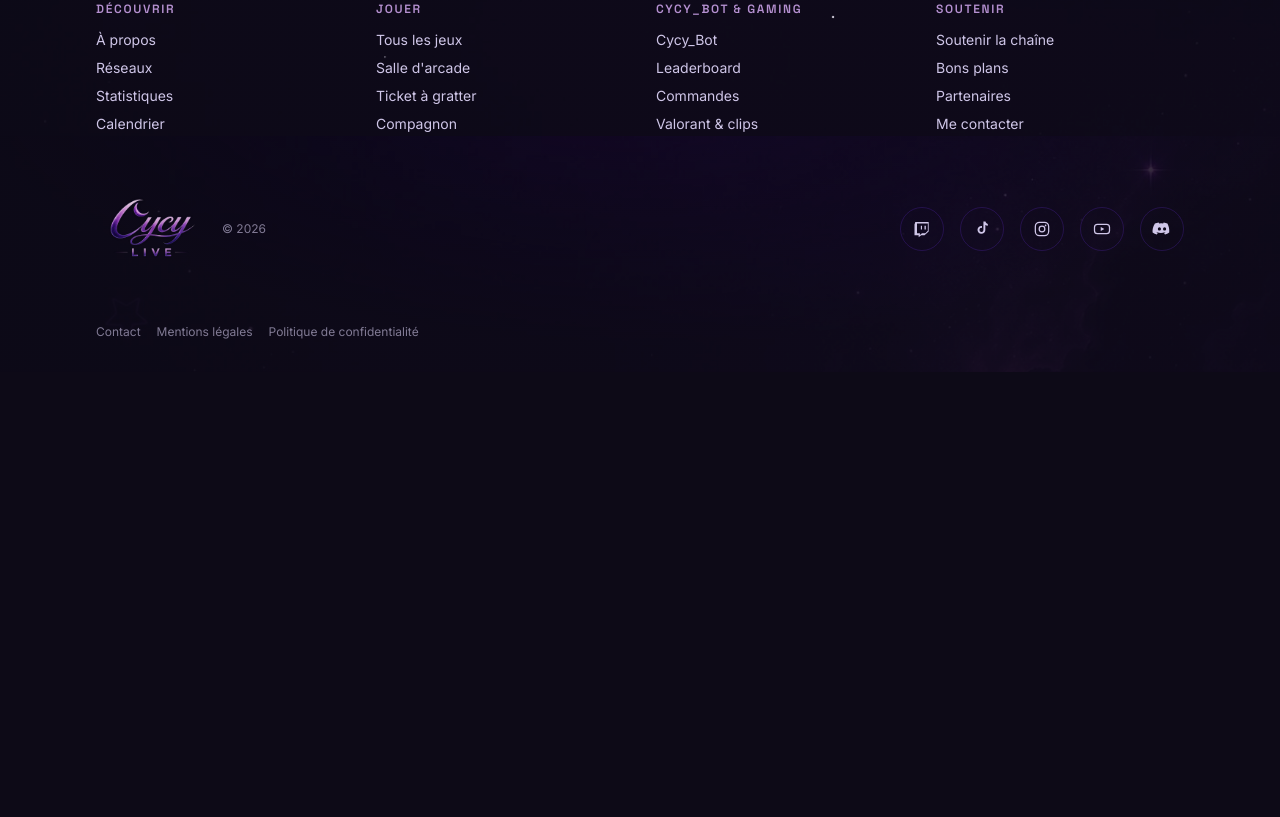
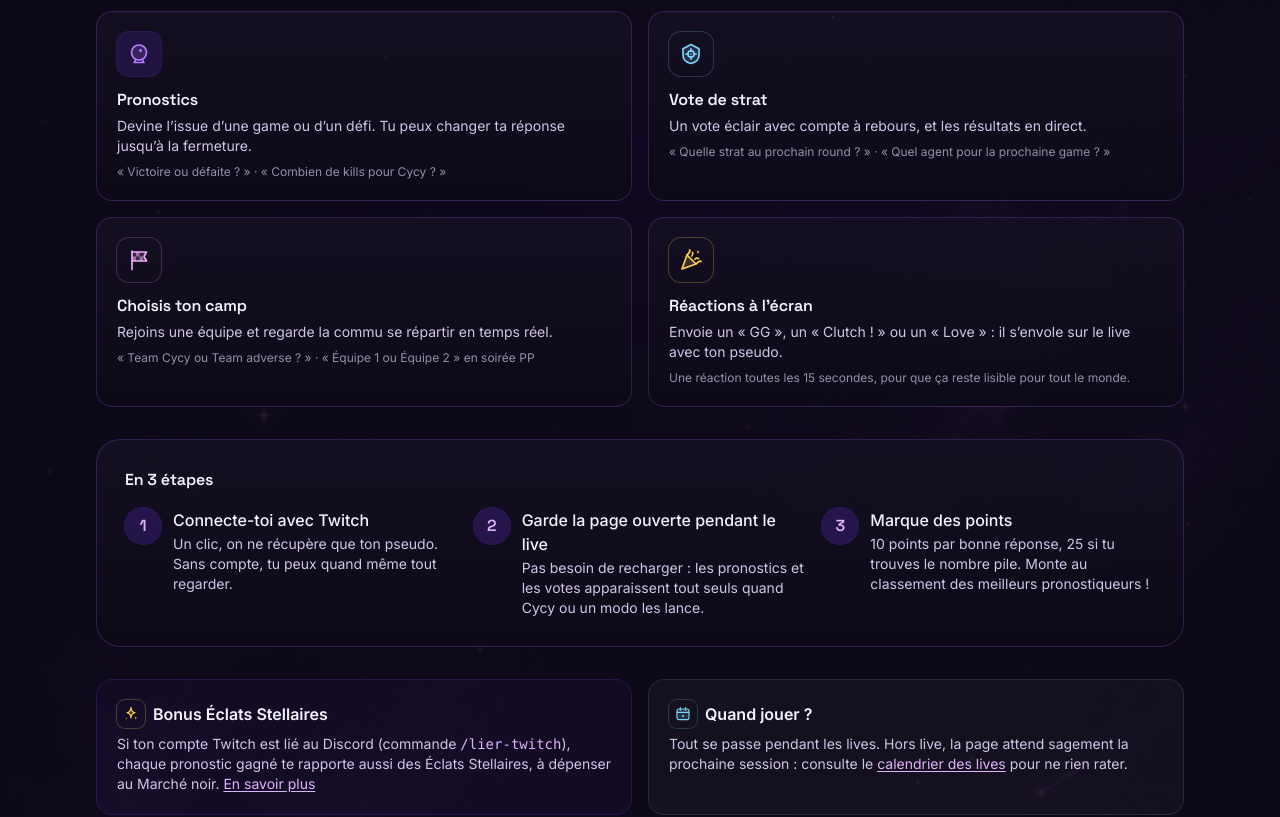
Before and after one commit to cycy-bot/cycylive, a Next.js app: page /live in a window 1280 px wide. Shown: the part 664-1481 px from the top of the page. Before the commit the page ends 1036 px from the top, so only its background shows below. Built offline with nearby package versions, Linux system fonts and the light colour scheme; no server answers.

Commit message:
Page /live : partie explicative (pronostics, vote de strat, camps, réactions, 3 étapes, bonus Éclats), visible même hors live
Co-Authored-By: Claude Opus 5.5 <noreply@anthropic.com>
Claude-Session: https://claude.ai/code/session_013J1C5BsBqe8EHpWxZ87wdW

```diff
--- a/app/live/page.tsx
+++ b/app/live/page.tsx
@@ -2,6 +2,7 @@ import type { Metadata } from "next";
 import EntetePage from "@/components/EntetePage";
 import AccentCosmique from "@/components/AccentCosmique";
 import InterfaceLive from "@/components/live/InterfaceLive";
+import ExplicationLive from "@/components/live/ExplicationLive";
 
 export const metadata: Metadata = {
   title: "Jouer pendant le live | Cycylive",
@@ -25,6 +26,7 @@ export default function LivePage() {
         intro="Pronostique, vote la strat, choisis ton camp et réagis en direct : tout se met à jour en même temps que le live, sans noyer le chat."
       />
       <InterfaceLive />
+      <ExplicationLive />
     </div>
   );
 }
--- /dev/null
+++ b/components/live/ExplicationLive.tsx
@@ -0,0 +1,91 @@
+// Partie explicative de cycylive.fr/live : toujours visible (surtout hors live, quand rien n'est en cours).
+import Link from "next/link";
+import { Pastille, type Teinte } from "@/components/icones/Icone";
+import type { NomIcone } from "@/components/icones/banque";
+import TitreSection from "@/components/icones/TitreSection";
+
+const POSSIBILITES: { icone: NomIcone; teinte: Teinte; titre: string; texte: string; exemple: string }[] = [
+  {
+    icone: "boule", teinte: "violet", titre: "Pronostics",
+    texte: "Devine l’issue d’une game ou d’un défi. Tu peux changer ta réponse jusqu’à la fermeture.",
+    exemple: "« Victoire ou défaite ? » · « Combien de kills pour Cycy ? »",
+  },
+  {
+    icone: "tactique", teinte: "ciel", titre: "Vote de strat",
+    texte: "Un vote éclair avec compte à rebours, et les résultats en direct.",
+    exemple: "« Quelle strat au prochain round ? » · « Quel agent pour la prochaine game ? »",
+  },
+  {
+    icone: "drapeau", teinte: "fuchsia", titre: "Choisis ton camp",
+    texte: "Rejoins une équipe et regarde la commu se répartir en temps réel.",
+    exemple: "« Team Cycy ou Team adverse ? » · « Équipe 1 ou Équipe 2 » en soirée PP",
+  },
+  {
+    icone: "fete", teinte: "or", titre: "Réactions à l’écran",
+    texte: "Envoie un « GG », un « Clutch ! » ou un « Love » : il s’envole sur le live avec ton pseudo.",
+    exemple: "Une réaction toutes les 15 secondes, pour que ça reste lisible pour tout le monde.",
+  },
+];
+
+const ETAPES = [
+  { n: 1, titre: "Connecte-toi avec Twitch", texte: "Un clic, on ne récupère que ton pseudo. Sans compte, tu peux quand même tout regarder." },
+  { n: 2, titre: "Garde la page ouverte pendant le live", texte: "Pas besoin de recharger : les pronostics et les votes apparaissent tout seuls quand Cycy ou un modo les lance." },
+  { n: 3, titre: "Marque des points", texte: "10 points par bonne réponse, 25 si tu trouves le nombre pile. Monte au classement des meilleurs pronostiqueurs !" },
+];
+
+export default function ExplicationLive() {
+  return (
+    <section aria-labelledby="explication-titre" className="mt-12 space-y-8">
+      <div>
+        <TitreSection id="explication-titre" icone="manette" className="mb-2">Comment ça marche ?</TitreSection>
+        <p className="text-ink-soft max-w-3xl">
+          Pendant les lives, au lieu d’enchaîner les commandes dans le chat, tu participes ici : depuis ton téléphone en regardant le live, ou
+          directement sur cette page (le lecteur Twitch est intégré). Le chat reste lisible pour discuter, et toi, tu joues.
+        </p>
+      </div>
+
+      <div className="grid gap-4 sm:grid-cols-2">
+        {POSSIBILITES.map((p) => (
+          <article key={p.titre} className="carte-holo rounded-2xl p-5">
+            <Pastille nom={p.icone} teinte={p.teinte} />
+            <h3 className="mt-3 font-semibold text-ink">{p.titre}</h3>
+            <p className="mt-1 text-sm text-ink-soft">{p.texte}</p>
+            <p className="mt-2 text-xs text-ink-soft/70">{p.exemple}</p>
+          </article>
+        ))}
+      </div>
+
+      <div className="carte-holo rounded-3xl p-6 md:p-7">
+        <h3 className="font-semibold text-ink mb-4">En 3 étapes</h3>
+        <ol className="grid gap-4 md:grid-cols-3">
+          {ETAPES.map((e) => (
+            <li key={e.n} className="flex gap-3">
+              <span className="flex h-9 w-9 shrink-0 items-center justify-center rounded-full bg-violet/20 font-display font-semibold text-lilac ring-1 ring-violet/30">{e.n}</span>
+              <div>
+                <p className="font-medium text-ink">{e.titre}</p>
+                <p className="mt-0.5 text-sm text-ink-soft">{e.texte}</p>
+              </div>
+            </li>
+          ))}
+        </ol>
+      </div>
+
+      <div className="grid gap-4 md:grid-cols-2">
+        <div className="rounded-2xl border border-violet/20 bg-violet/5 p-5">
+          <p className="flex items-center gap-2 font-semibold text-ink"><Pastille nom="eclats" teinte="or" taille="xs" /> Bonus Éclats Stellaires</p>
+          <p className="mt-1.5 text-sm text-ink-soft">
+            Si ton compte Twitch est lié au Discord (commande <code className="text-lilac">/lier-twitch</code>), chaque pronostic gagné te rapporte aussi des
+            Éclats Stellaires, à dépenser au Marché noir. <Link href="/cycybot#galaxie" className="text-lilac underline underline-offset-2">En savoir plus</Link>
+          </p>
+        </div>
+        <div className="rounded-2xl border border-white/10 bg-white/[0.03] p-5">
+          <p className="flex items-center gap-2 font-semibold text-ink"><Pastille nom="calendrier" teinte="ciel" taille="xs" /> Quand jouer ?</p>
+          <p className="mt-1.5 text-sm text-ink-soft">
+            Tout se passe pendant les lives. Hors live, la page attend sagement la prochaine session : consulte le{" "}
+            <Link href="/calendrier" className="text-lilac underline underline-offset-2">calendrier des lives</Link> pour ne rien rater.
+          </p>
+        </div>
+      </div>
+    </section>
+  );
+}
--- a/components/live/InterfaceLive.tsx
+++ b/components/live/InterfaceLive.tsx
@@ -214,7 +214,7 @@ export default function InterfaceLive() {
           <p className="mt-1 text-sm text-ink-soft">
             {etat.live.enLigne
               ? "Les pronostics, votes et camps apparaissent ici dès que Cycy ou un modo en lance un. Garde la page ouverte : elle se met à jour toute seule."
-              : "Reviens pendant le prochain live : tout se passera ici. Le planning est sur la page d’accueil."}
+              : "Reviens pendant le prochain live : tout se passera ici. En attendant, découvre ci-dessous tout ce que tu pourras faire."}
           </p>
         </section>
       )}
@@ -369,7 +369,7 @@ export default function InterfaceLive() {
         )}
 
         {/* Classement */}
-        <section className="carte-holo rounded-3xl p-5 md:p-6" aria-labelledby="classement-titre">
+        <section className={`carte-holo rounded-3xl p-5 md:p-6 ${!v && !c && !(etat.reactions.actives && etat.live.enLigne) ? "lg:col-span-2" : ""}`} aria-labelledby="classement-titre">
           <div className="flex items-center gap-2">
             <span className="inline-flex h-9 w-9 items-center justify-center rounded-xl bg-amber-300/12 text-amber-300 ring-1 ring-amber-300/25"><Icone nom="trophee" className="w-5 h-5" /></span>
             <h2 id="classement-titre" className="font-semibold text-ink">Meilleurs pronostiqueurs</h2>
```
